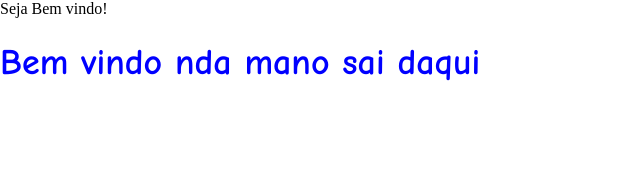
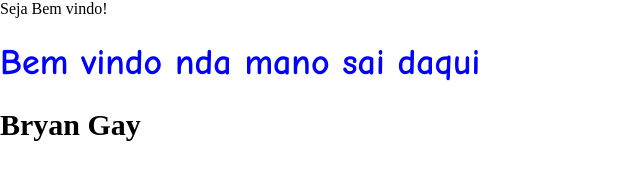
Before and after one commit to BryanPatucci/ProjetoDupla, a website: page www/index.html in a window 1280 px wide. Shown: the whole page, without its empty margins (0-640 px from the left). Drawn offline with Linux system fonts and the light colour scheme.

```diff
--- a/www/index.html
+++ b/www/index.html
@@ -16,5 +16,6 @@
 <body">
   Seja Bem vindo!
   <h1>Bem vindo nda mano sai daqui</h1>
+ <h2> Bryan Gay<h2>
 </body>
 </html>
```
